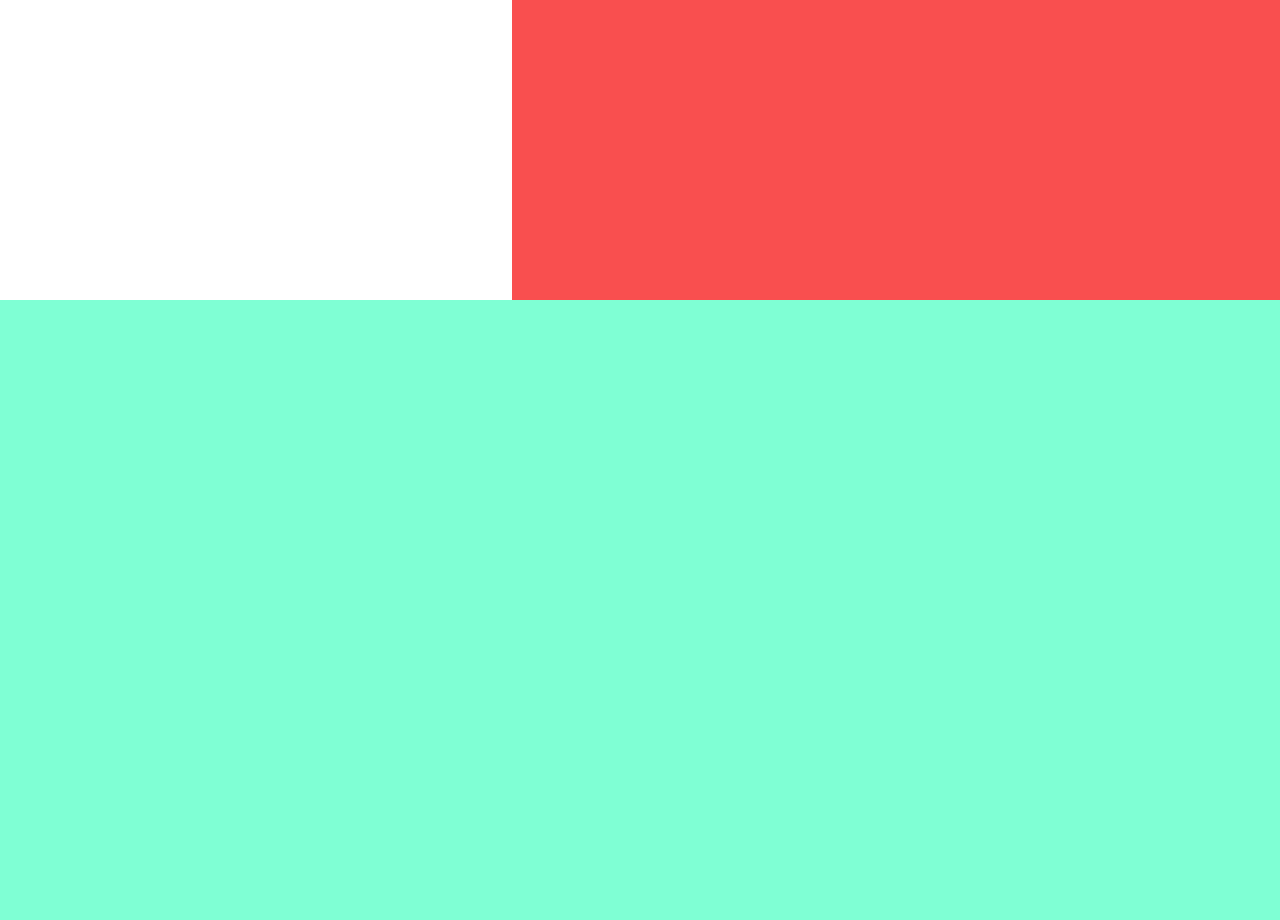
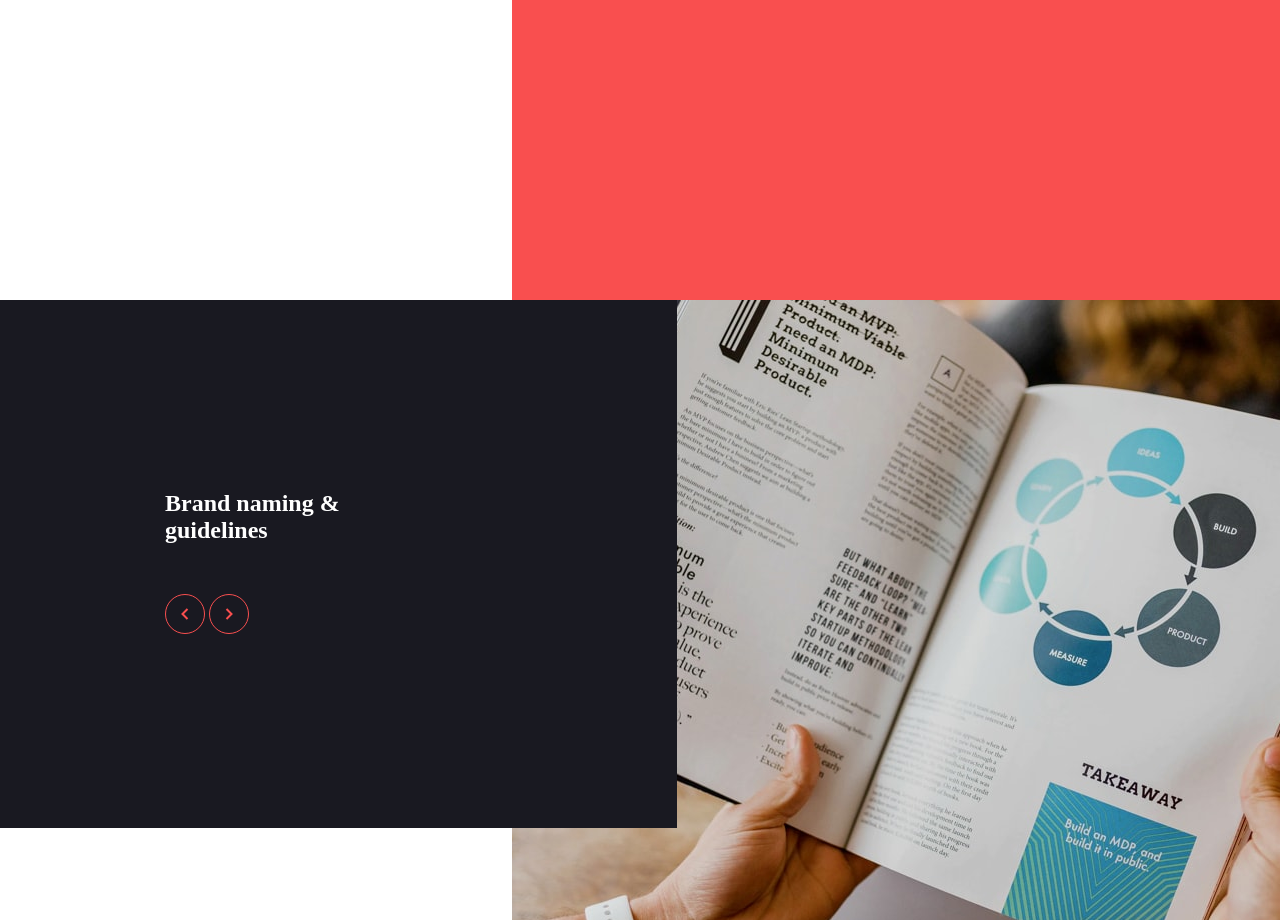
Before and after one commit to Shahbaaz92/creative-single-page-site, a plain HTML site: page index.html in a window 1280 px wide. Shown: the part 2519-3439 px from the top of the page. Before the commit the page ends 2819 px from the top, so only its background shows below. Drawn offline with Linux system fonts and the light colour scheme.

Commit message:
Update index.html and style.css

```diff
--- a/index.html
+++ b/index.html
@@ -89,8 +89,29 @@
             </div>
           </div>
         </section>
+        <section class="detail-3">
+          <div class="detail-3-info">
+            <h2>
+              Brand naming & <br />
+              guidelines
+            </h2>
+            <div>
+              <img src="assets/desktop/icon-arrow-previous.svg" alt="" />
+              <img src="assets/desktop/icon-arrow-next.svg" alt="" />
+            </div>
+          </div>
+          <div class="detail-3-img">
+            <div class="detail-3-img-info">
+              <h3>Lean Product Roadmap</h3>
+              <p>2019 Project</p>
+            </div>
+          </div>
+        </section>
       </main>
-      <footer></footer>
+      <footer class="footer" id="footer">
+        <h2>Let's build something great together.</h2>
+        <button>Schedule a Call</button>
+      </footer>
     </div>
 
     <script src="script.js"></script>
--- a/style.css
+++ b/style.css
@@ -73,16 +73,18 @@ body {
   display: flex;
 }
 .detail-1-img {
-  background: url(assets/desktop/image-strategic.jpg), 100% 100% no-repeat;
+  background: url(assets/desktop/image-strategic.jpg);
+  background-position: left;
   background-repeat: no-repeat;
   height: 100%;
   width: 50%;
 }
 .detail-1-info {
+  overflow-x: hidden;
   height: 784px;
   color: #ffffff;
   width: 50%;
-  background-color: aqua;
+  background-color: #191921;
 }
 
 .detail-1-info-div {
@@ -142,3 +144,48 @@ body {
   opacity: 0.25;
   z-index: 0;
 }
+
+.detail-3 {
+  height: 728px;
+  width: 100%;
+  display: flex;
+}
+.detail-3-info {
+  width: 40%;
+  height: 528px;
+  background-color: #191921;
+  z-index: 10;
+  color: #ffffff;
+  display: flex;
+  flex-direction: column;
+  justify-content: center;
+  padding-left: 165px;
+  gap: 50px;
+}
+.detail-3-img {
+  position: absolute;
+  right: 0;
+  z-index: 0;
+  width: 60%;
+  height: 728px;
+  background: url("assets/desktop/image-slide-1.jpg");
+  background-repeat: no-repeat;
+  background-size: cover;
+  background-position: top right;
+  display: flex;
+  flex-direction: column;
+  align-items: end;
+  justify-content: end;
+  color: #fff;
+}
+.detail-3-img-info {
+  margin-right: 150px;
+  margin-bottom: 60px;
+  text-align: right;
+}
+#footer {
+  padding: 120px 165px;
+  display: flex;
+  align-items: center;
+  justify-content: space-between;
+}
```
